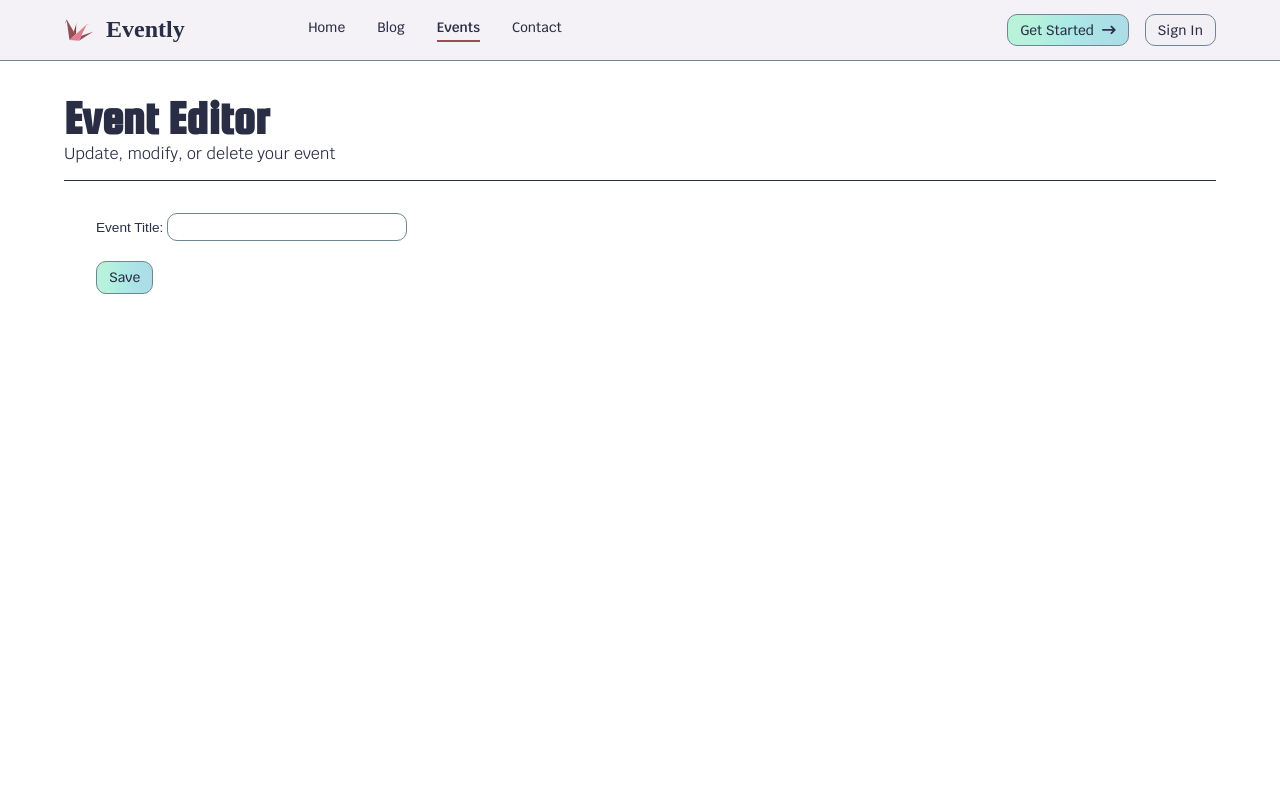
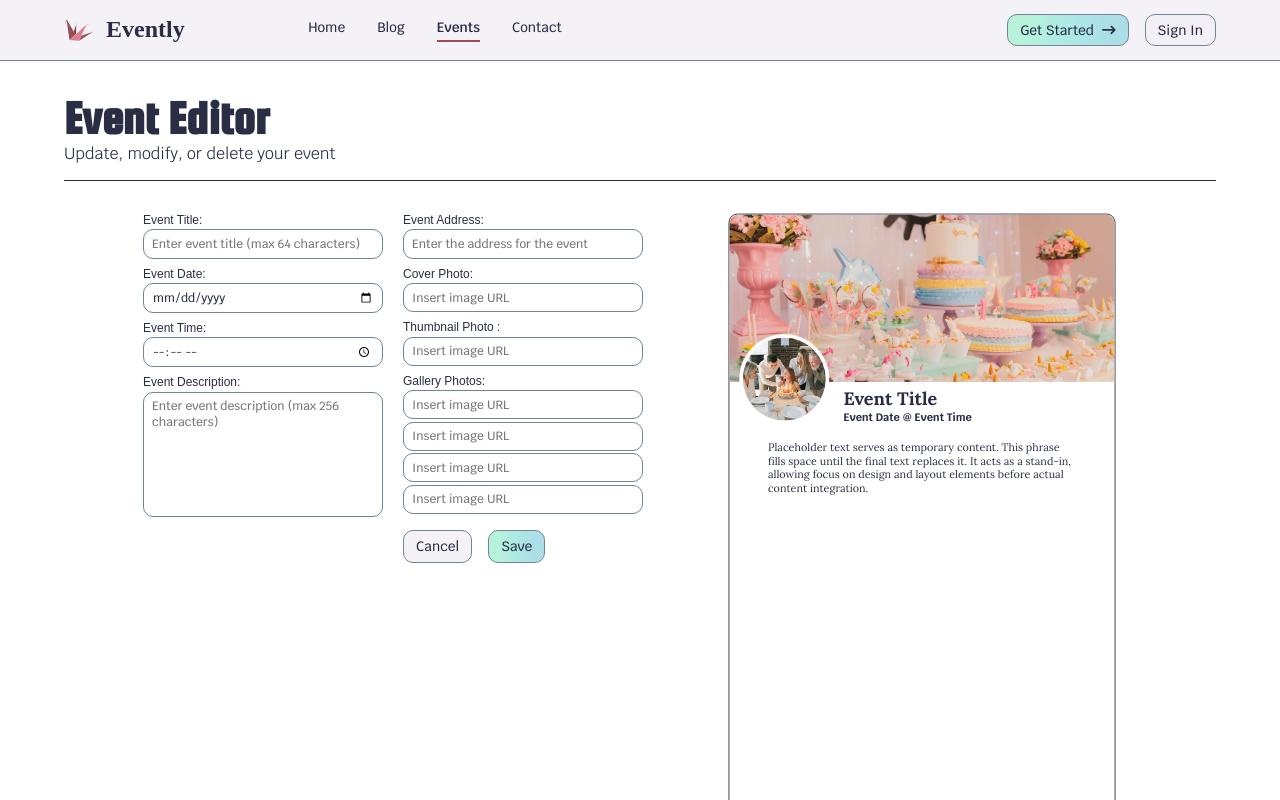
Before and after one commit to s4rmier/fsdi-capstone-evently, a React (Vite) app: page /events/new in a window 1280 px wide. Shown: the top 800 px of the page. Built offline with nearby package versions, Linux system fonts and the light colour scheme; a web font is replaced by a local one.

Commit message:
preview 25%

```diff
--- /dev/null
+++ b/src/components/EventPreview.jsx
@@ -0,0 +1,51 @@
+import React from "react";
+
+function EventPreview({
+  eventTitle,
+  eventDescription,
+  eventDate,
+  eventTime,
+  eventAddress,
+  eventGalleryUrls,
+  eventThumbnail,
+  eventCover,
+}) {
+  const placeHolderR = "/placeholder-r.jpg";
+  const placeHolderS = "/placeholder-s.jpg";
+
+  const formatDate = (dateString) => {
+    const options = { year: "numeric", month: "long", day: "numeric" };
+    const parsedDate = new Date(dateString);
+    return parsedDate.toLocaleDateString(undefined, options);
+  };
+
+  const parsedEventDate = formatDate(eventDate);
+
+  return (
+    <div className="event-preview flex-col">
+      <div className="coverImg">
+        <img src={eventCover || placeHolderR} alt="" />
+      </div>
+
+      <div className="event-title flex-row">
+        <img src={eventThumbnail || placeHolderS} alt="" />
+        <div className="title-box">
+          <h1>{eventTitle || "Event Title"}</h1>
+          <p>
+            {eventDate ? parsedEventDate : "Event Date"} @{" "}
+            {eventTime || "Event Time"}
+          </p>
+        </div>
+      </div>
+
+      <div className="event-description flex-col align justify">
+        <p>
+          {eventDescription ||
+            "Placeholder text serves as temporary content. This phrase fills space until the final text replaces it. It acts as a stand-in, allowing focus on design and layout elements before actual content integration."}
+        </p>
+      </div>
+    </div>
+  );
+}
+
+export default EventPreview;
--- a/src/index.css
+++ b/src/index.css
@@ -61,6 +61,10 @@ h1 {
   font-size: 1.25rem;
 }
 
+.button-group {
+  gap: 1rem;
+}
+
 h2 {
   font-family: var(--sub-heading-type);
   font-weight: 300;
@@ -89,20 +93,32 @@ img {
   max-width: 100%;
 }
 
-input {
-  padding: 0.25rem 0.5rem;
+input,
+select,
+textarea {
+  padding: 0.35rem 0.5rem;
   border-radius: 10px;
   font-family: var(--link-type);
   border: 1px solid var(--slate-gray);
-  font-size: 0.85rem;
+  font-size: 0.75rem;
   font-weight: 500;
   width: 240px;
   text-wrap: nowrap;
+  resize: none;
+}
+
+input[name=eventDate],
+input[name=eventTime] {
+  padding: 0.3rem 0.5rem;
+}
+
+textarea {
+  text-wrap: wrap;
 }
 
 label {
   font-family: var(--link-type);
-  font-size: 0.85rem;
+  font-size: 0.75rem;
   font-family: var(--sub-heading-type);
   font-weight: 400;
 }
--- a/src/pages/EventEditor.jsx
+++ b/src/pages/EventEditor.jsx
@@ -1,23 +1,172 @@
-import React from "react";
+import React, { useState } from "react";
+import { Link } from "react-router-dom";
+import EventPreview from "../components/EventPreview";
 
 function EventEditor() {
+  const [eventData, setEventData] = useState({
+    eventTitle: "",
+    eventDescription: "",
+    eventDate: "",
+    eventTime: "",
+    eventAddress: "",
+    eventGalleryUrls: ["", "", "", ""],
+    eventThumbnail: "",
+    eventCover: "",
+    userID: "",
+    _id: "",
+  });
+
+  function handleInputChange(event) {
+    let { value } = event.target;
+    let { name } = event.target;
+    console.log(name, value);
+    setEventData({ ...eventData, [name]: value });
+  }
+
+  function handleGalleryChange(index, event) {
+    const { value } = event.target;
+    const updatedGalleryUrls = [...eventData.eventGalleryUrls];
+    updatedGalleryUrls[index] = value;
+    setEventData({ ...eventData, eventGalleryUrls: updatedGalleryUrls });
+    console.log(eventData.eventGalleryUrls);
+  }
+
   return (
     <main className="event-editor container">
       <div className="page-title">
         <h1 className="main-headline">Event Editor</h1>
         <p>Update, modify, or delete your event</p>
       </div>
-      <section className="editor-body flex-row">
-        <form className="flex-col" method="">
-          <div>
-            <label htmlFor="eventTitle">Event Title: </label>
-            <input id="eventTitle" type="text" maxLength={64} />
+
+      <section className="editor-body flex-row justify">
+        <form className="flex-row">
+          <div className="form-divider flex-col">
+            <div className="form-input flex-col">
+              <label htmlFor="eventTitle">Event Title: </label>
+              <input
+                onChange={(event) => handleInputChange(event)}
+                value={eventData.eventTitle}
+                id="eventTitle"
+                name="eventTitle"
+                type="text"
+                maxLength={64}
+                placeholder="Enter event title (max 64 characters)"
+              />
+            </div>
+            <div className="form-input flex-col">
+              <label htmlFor="eventDate">Event Date:</label>
+              <input
+                name="eventDate"
+                onChange={(event) => handleInputChange(event)}
+                value={eventData.eventDate}
+                type="date"
+                id="eventDate"
+              />
+            </div>
+            <div className="form-input flex-col">
+              <label htmlFor="eventTime">Event Time:</label>
+              <input
+                name="eventTime"
+                onChange={(event) => handleInputChange(event)}
+                value={eventData.eventTime}
+                type="time"
+                id="eventTime"
+              />
+            </div>
+            <div className="form-input flex-col">
+              <label htmlFor="eventDescription">Event Description:</label>
+              <textarea
+                name="eventDescription"
+                onChange={(event) => handleInputChange(event)}
+                value={eventData.eventDescription}
+                id="eventDescription"
+                cols="30"
+                rows="7"
+                maxLength={256}
+                placeholder="Enter event description (max 256 characters)"
+              ></textarea>
+            </div>
           </div>
 
-          <button type="submit" className="button btn-spec">
-            Save
-          </button>
+          <div className="form-divider flex-col">
+            <div className="form-input flex-col">
+              <label htmlFor="eventAddress">Event Address:</label>
+              <input
+                name="eventAddress"
+                onChange={() => handleInputChange(event)}
+                value={eventData.eventAddress}
+                type="text"
+                id="eventAddress"
+                placeholder="Enter the address for the event"
+              />
+            </div>
+            <div className="form-input flex-col">
+              <label htmlFor="coverPhoto">Cover Photo:</label>
+              <input
+                name="eventCover"
+                onChange={(event) => handleInputChange(event)}
+                value={eventData.eventCover}
+                type="url"
+                placeholder="Insert image URL"
+              />
+            </div>
+            <div className="form-input flex-col">
+              <label htmlFor="thumbnailPhoto"> Thumbnail Photo :</label>
+              <input
+                type="url"
+                onChange={(event) => handleInputChange(event)}
+                value={eventData.eventThumbnail}
+                name="eventThumbnail"
+                id="thumbnailPhoto"
+                placeholder="Insert image URL"
+              />
+            </div>
+            <div className="form-input flex-col">
+              <label htmlFor="">Gallery Photos:</label>
+              <input
+                onChange={(event) => handleGalleryChange(0, event)}
+                value={eventData.eventGalleryUrls[0]}
+                name="gallery1"
+                type="url"
+                placeholder="Insert image URL"
+              />
+              <input
+                onChange={(event) => handleGalleryChange(1, event)}
+                value={eventData.eventGalleryUrls[1]}
+                name="gallery2"
+                type="url"
+                placeholder="Insert image URL"
+              />
+              <input
+                onChange={(event) => handleGalleryChange(2, event)}
+                value={eventData.eventGalleryUrls[2]}
+                name="gallery3"
+                type="url"
+                placeholder="Insert image URL"
+              />
+              <input
+                onChange={(event) => handleGalleryChange(3, event)}
+                value={eventData.eventGalleryUrls[3]}
+                name="gallery4"
+                type="url"
+                placeholder="Insert image URL"
+              />
+            </div>
+
+            <div className="button-group flex-row align">
+              <Link to="/events">
+                <button className="button">Cancel</button>
+              </Link>
+              <button type="submit" className="button btn-spec">
+                Save
+              </button>
+            </div>
+          </div>
         </form>
+
+        <div className="editor-preview flex-col">
+          <EventPreview {...eventData} />
+        </div>
       </section>
     </main>
   );
--- a/src/pages/events.css
+++ b/src/pages/events.css
@@ -42,17 +42,91 @@ main.events-section {
   main.events-section section.events-dashboard div.event-card-container figure.event-card figcaption div.event-date p {
     font-size: 0.75rem;
   }
-  main.event-editor {
-    min-height: 93.5vh;
-  }
   main.event-editor div.page-title {
     padding-bottom: 1rem;
     border-bottom: 0.0125rem solid var(--space-cadet);
   }
   main.event-editor section.editor-body {
+    width: 100%;
     padding: 2rem;
+    gap: 4rem;
   }
   main.event-editor section.editor-body form {
     gap: 1.25rem;
   }
+  main.event-editor section.editor-body form .form-divider {
+    gap: 0.5rem;
+  }
+  main.event-editor section.editor-body form div.form-input {
+    gap: 0.15rem;
+  }
+  main.event-editor div.editor-preview {
+    height: 932px;
+    width: 430px;
+    border-radius: 10px;
+    border: 1px solid var(--space-cadet);
+    margin-top: -2.85rem;
+    scale: 0.9;
+  }
+  main.event-editor div.editor-preview div.event-preview {
+    height: 100%;
+    width: 100%;
+    isolation: isolate;
+  }
+  main.event-editor div.editor-preview div.event-preview div.coverImg {
+    z-index: -1;
+    height: 20%;
+  }
+  main.event-editor div.editor-preview div.event-preview div.coverImg img {
+    border-top-left-radius: 10px;
+    border-top-right-radius: 10px;
+    width: 100%;
+    height: 100%;
+    -o-object-position: center center;
+       object-position: center center;
+    -o-object-fit: cover;
+       object-fit: cover;
+  }
+  main.event-editor div.editor-preview div.event-preview div.event-title {
+    margin-top: -15%;
+    width: 100%;
+    padding: 2.5%;
+    gap: 1rem;
+  }
+  main.event-editor div.editor-preview div.event-preview div.event-title img {
+    width: 100px;
+    height: 100px;
+    border-radius: 50%;
+    border: 4px solid white;
+    -o-object-position: center center;
+       object-position: center center;
+    -o-object-fit: cover;
+       object-fit: cover;
+  }
+  main.event-editor div.editor-preview div.event-preview div.event-title div.title-box {
+    align-self: flex-end;
+  }
+  main.event-editor div.editor-preview div.event-preview div.event-title div.title-box h1 {
+    font-size: 1.25rem;
+    font-family: var(--body-type);
+  }
+  main.event-editor div.editor-preview div.event-preview div.event-title div.title-box p {
+    font-size: 0.75rem;
+    font-weight: 800;
+  }
+  main.event-editor div.editor-preview div.event-preview div.event-description {
+    padding: 0.5rem 10%;
+  }
+  main.event-editor div.editor-preview div.event-preview div.event-description p {
+    font-family: var(--body-type);
+    font-size: 0.75rem;
+  }
+  main.event-editor button[type=submit] {
+    margin: 0.5rem 0rem;
+    align-self: flex-end;
+  }
+  main.event-editor div.button-group {
+    margin: 0rem;
+    padding: 0rem;
+  }
 }/*# sourceMappingURL=events.css.map */
--- a/src/services/dataService.js
+++ b/src/services/dataService.js
@@ -3,7 +3,7 @@ class DataService {
     // todo: call the server
     return [
       {
-        eventName: "Hailey Turns 3!",
+        eventTitle: "Hailey Turns 3!",
         eventDescription: "",
         eventDate: "11/1/23",
         eventTime: "3:00PM",
@@ -16,7 +16,7 @@ class DataService {
         _id: "",
       },
       {
-        eventName: "Harry Potter - Book Tour",
+        eventTitle: "Harry Potter - Book Tour",
         eventDescription: "",
         eventDate: "06/25/24",
         eventTime: "10:00AM",
```
Also changed, not shown: public/placeholder-r.jpg (added), public/placeholder-s.jpg (added).
